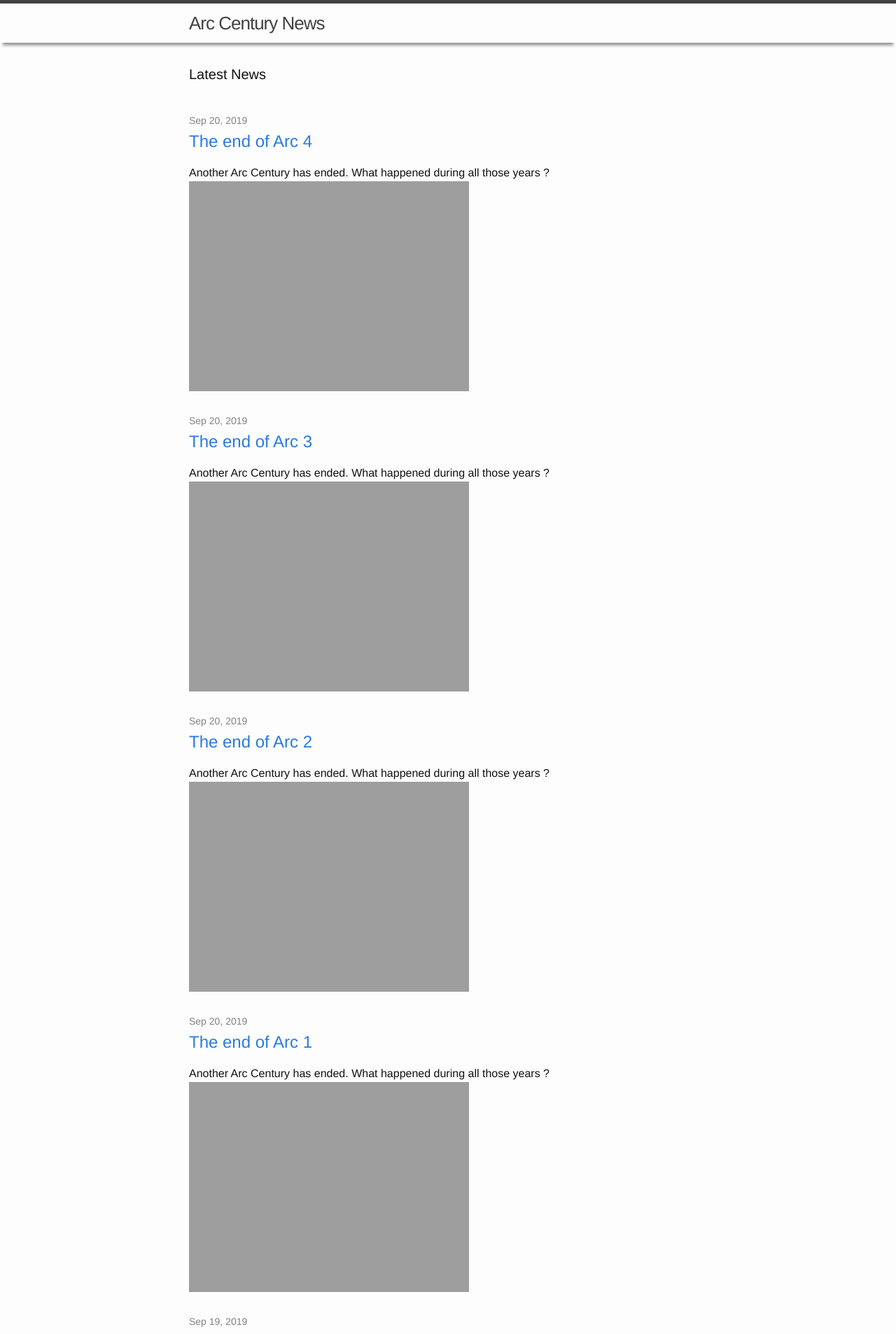
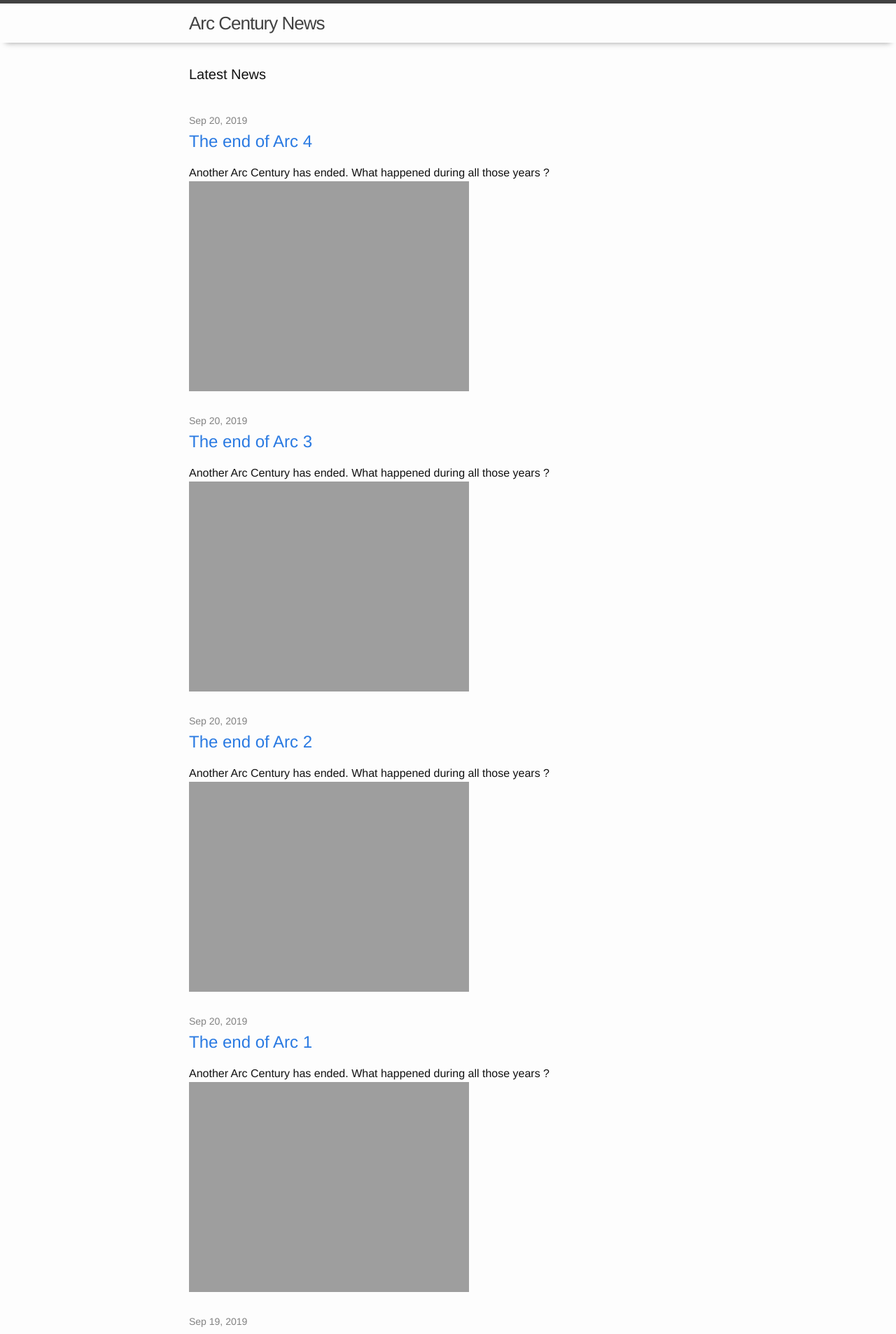
Before and after one commit to acenews/arccentury, a Jekyll site: the page built from index.html, in a window 1280 px wide. Shown: the top 1906 px of the page at 70% size. Built offline with Jekyll 4.4.1, drawn with Linux system fonts in a browser that asks for light colours.

Commit message:
header change

```diff
--- a/_sass/_layout.scss
+++ b/_sass/_layout.scss
@@ -4,9 +4,9 @@
 .site-header {
     border-top: 5px solid $grey-color-dark;
     //border-bottom: 1px solid $grey-color-light;
-    -webkit-box-shadow: 0 8px 4px -4px #999;
-    -moz-box-shadow: 0 8px 4px -4px #999;
-    box-shadow: 0 8px 4px -4px #999;
+    -webkit-box-shadow: 0 8px 8px -8px #999;
+    -moz-box-shadow: 0 8px 8px -8px #999;
+    box-shadow: 0 8px 8px -8px #999;
     min-height: 56px;
 
     // Positioning context for the mobile navigation icon
```
